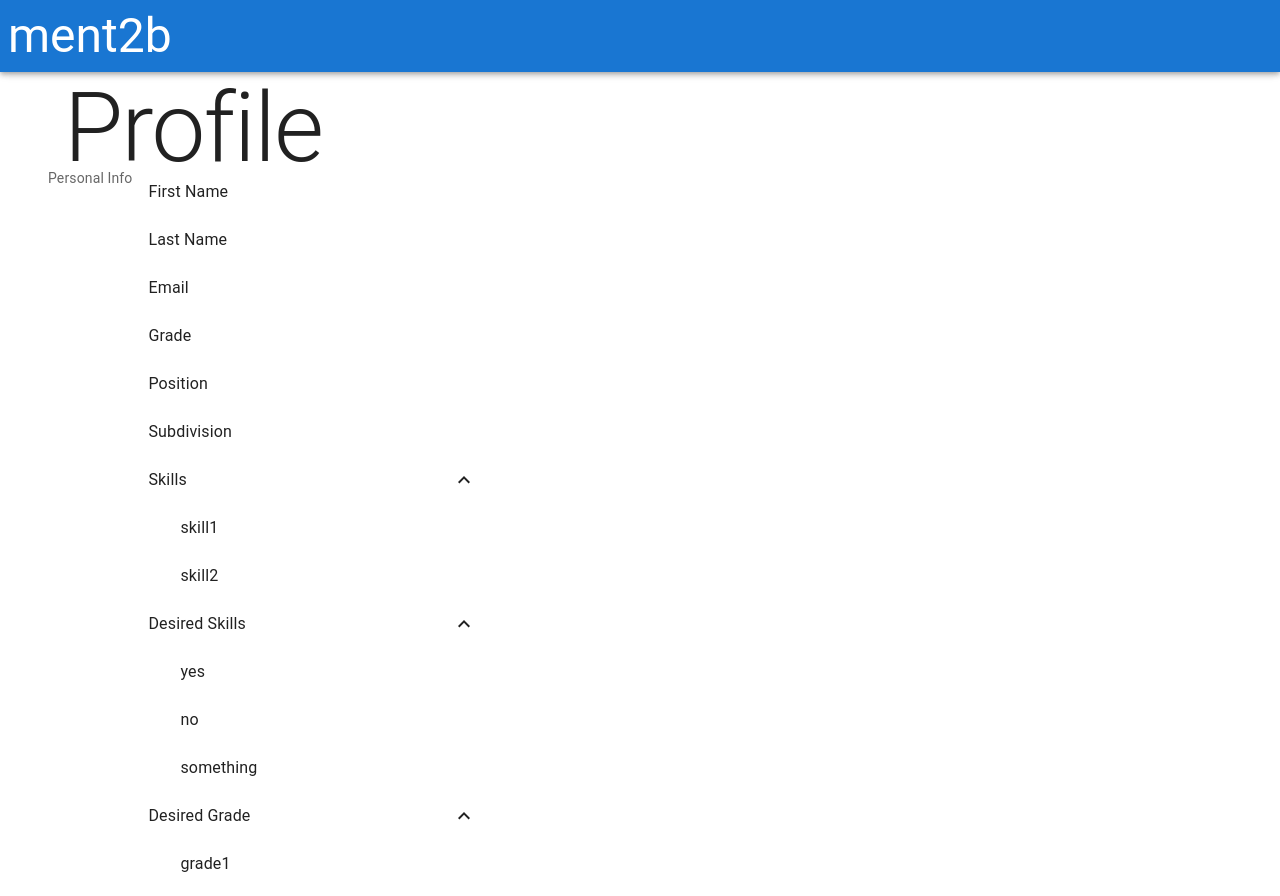
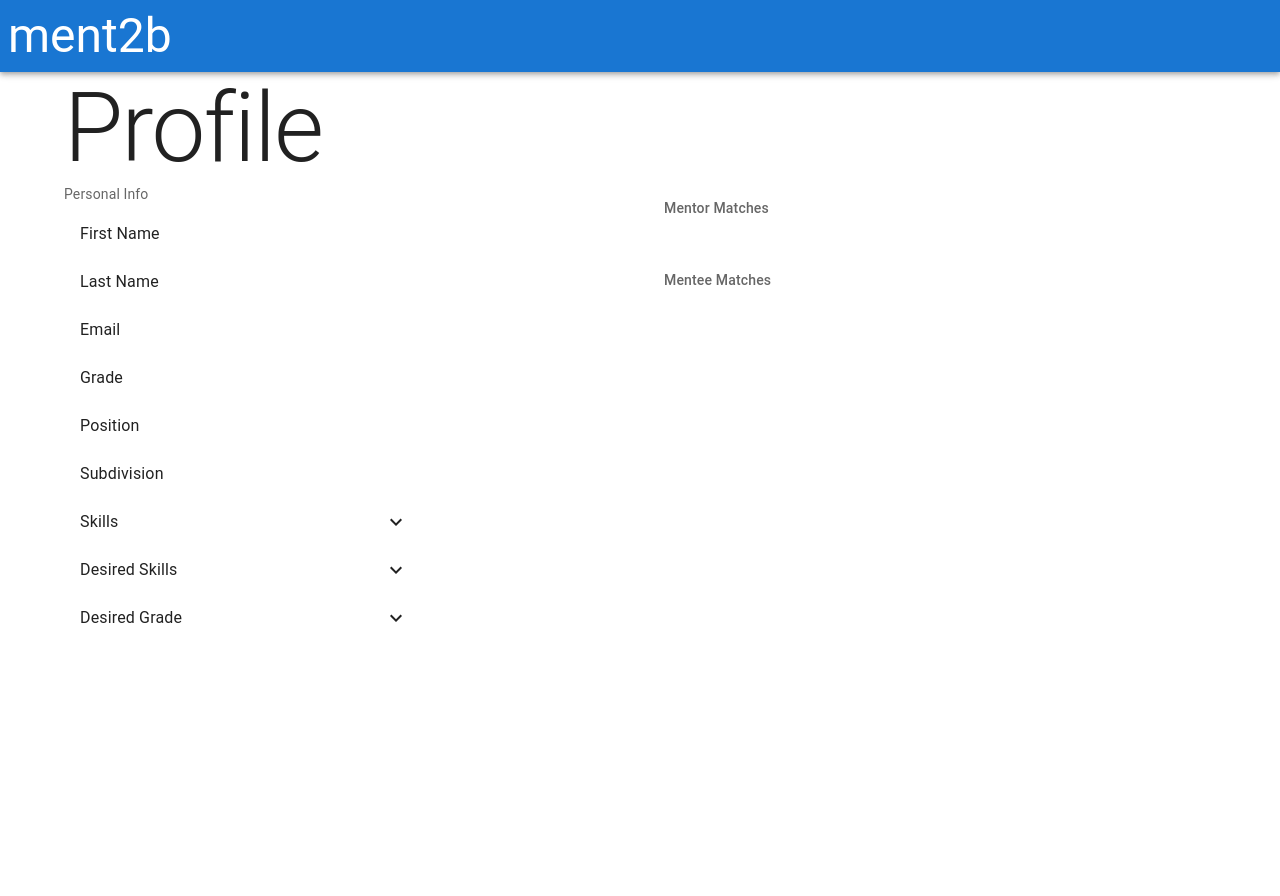
Before and after one commit to sfmalloy/ment2b-frontend, a Next.js app: page /profile in a window 1280 px wide. After the commit the page ends 800 px from the top, so only its background shows below. Built offline with nearby package versions, Linux system fonts and the light colour scheme.

Commit message:
right side

```diff
--- a/pages/profile/index.tsx
+++ b/pages/profile/index.tsx
@@ -1,13 +1,13 @@
-import { Box, Grid, Collapse, List, ListItem, ListItemButton, ListItemIcon, ListItemText, ListSubheader, Typography } from '@mui/material'
+import { Box, Grid, Collapse, List, ListItem, ListItemButton, ListItemIcon, ListItemText, ListSubheader, Typography, Stack } from '@mui/material'
 import ExpandLess from '@mui/icons-material/ExpandLess'
 import ExpandMore from '@mui/icons-material/ExpandMore'
 import * as React from 'react'
 
 function Profile(userInfo: any) {
 
-    const [skills, showSkills] = React.useState(true);
-    const [dSkills, showDSkills] = React.useState(true)
-    const [grades, showGrades ] = React.useState(true)
+    const [skills, showSkills] = React.useState(false);
+    const [dSkills, showDSkills] = React.useState(false)
+    const [grades, showGrades ] = React.useState(false)
 
     const handleSkillsClick = () => {
         showSkills(!skills);
@@ -23,14 +23,18 @@ function Profile(userInfo: any) {
     const skillsList = ["skill1","skill2"];
     const gradesList = ["grade1"];
 
+    // const dSkillsList = userInfo.desiredSkills;
+    // const skillsList = userInfo.skills;
+    // const gradesList = userInfo.grades;
+
     return (
         <div>
             <Typography variant="h1" component="h2">
                 Profile
             </Typography>
             <React.Fragment>
-                <Box sx={{ flexGrow: 1, maxWidth: 752}}>
-                    <Grid container spacing={2}>
+                <Grid container spacing={2}>
+                    <Grid item xs={12} sm={6}>
                         <Typography sx={{ fontSize: 14 }} color="text.secondary" gutterBottom>
                             Personal Info
                         </Typography>
@@ -104,7 +108,27 @@ function Profile(userInfo: any) {
                             </Collapse>
                         </List>
                     </Grid>
-                </Box>
+                    <Grid item xs={12} sm={6}>
+                        <Box sx={{ width: '100%' }}>
+                            <Stack spacing={2}>
+                                <List
+                                sx={{ width: '100%', maxWidth: 360, bgcolor: 'background.paper'}}
+                                component="nav"
+                                aria-labelledby='nested-list-subheader'
+                                subheader={ <ListSubheader component="div" id="nested-list-subheader">Mentor Matches</ListSubheader> }>
+
+                                </List>
+                                <List
+                                sx={{ width: '100%', maxWidth: 360, bgcolor: 'background.paper'}}
+                                component="nav"
+                                aria-labelledby='nested-list-subheader'
+                                subheader={ <ListSubheader component="div" id="nested-list-subheader">Mentee Matches</ListSubheader> }>
+
+                                </List>
+                            </Stack>
+                        </Box>
+                    </Grid>
+                </Grid>
             </React.Fragment>
         </div>
     )
```
